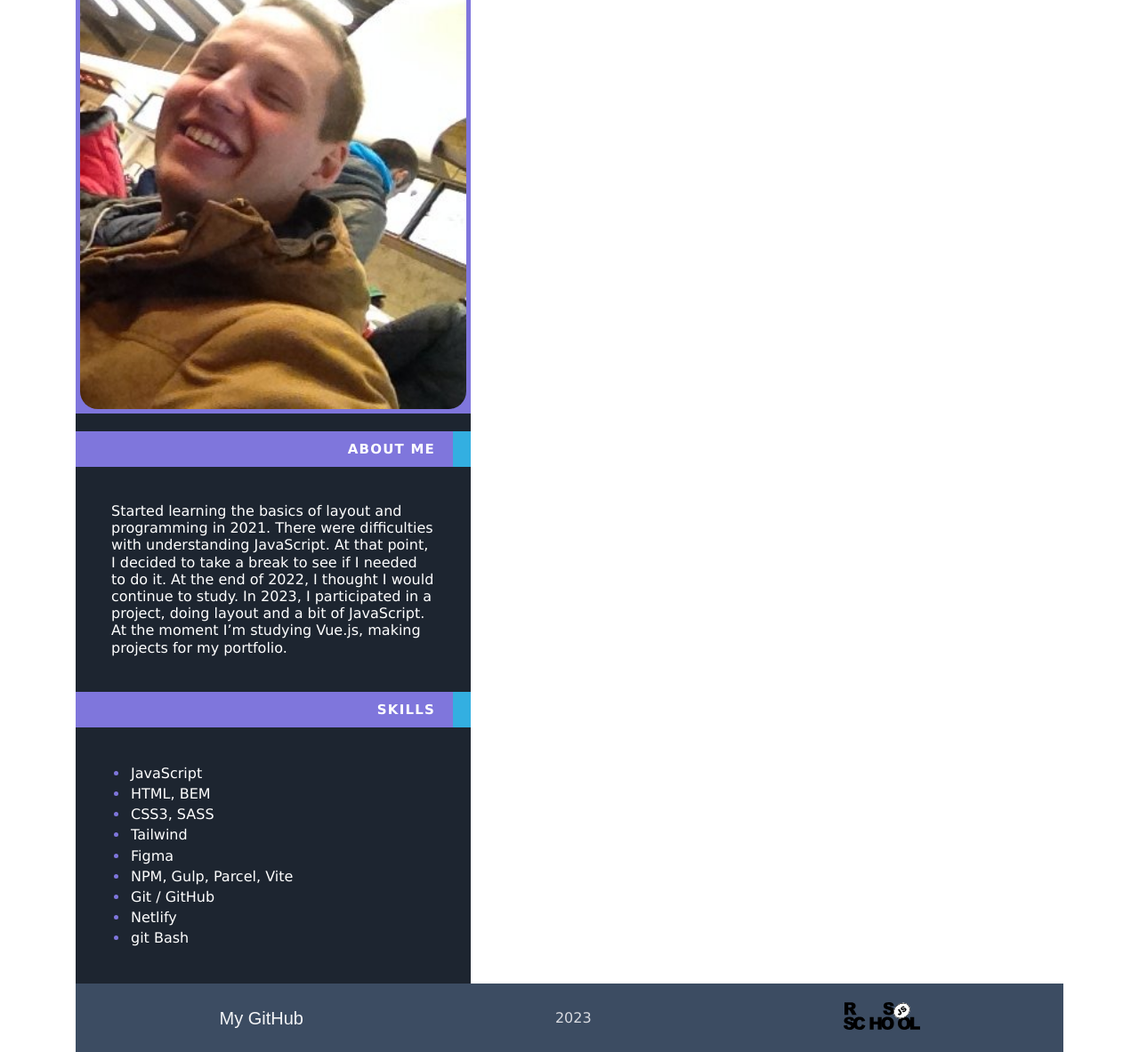
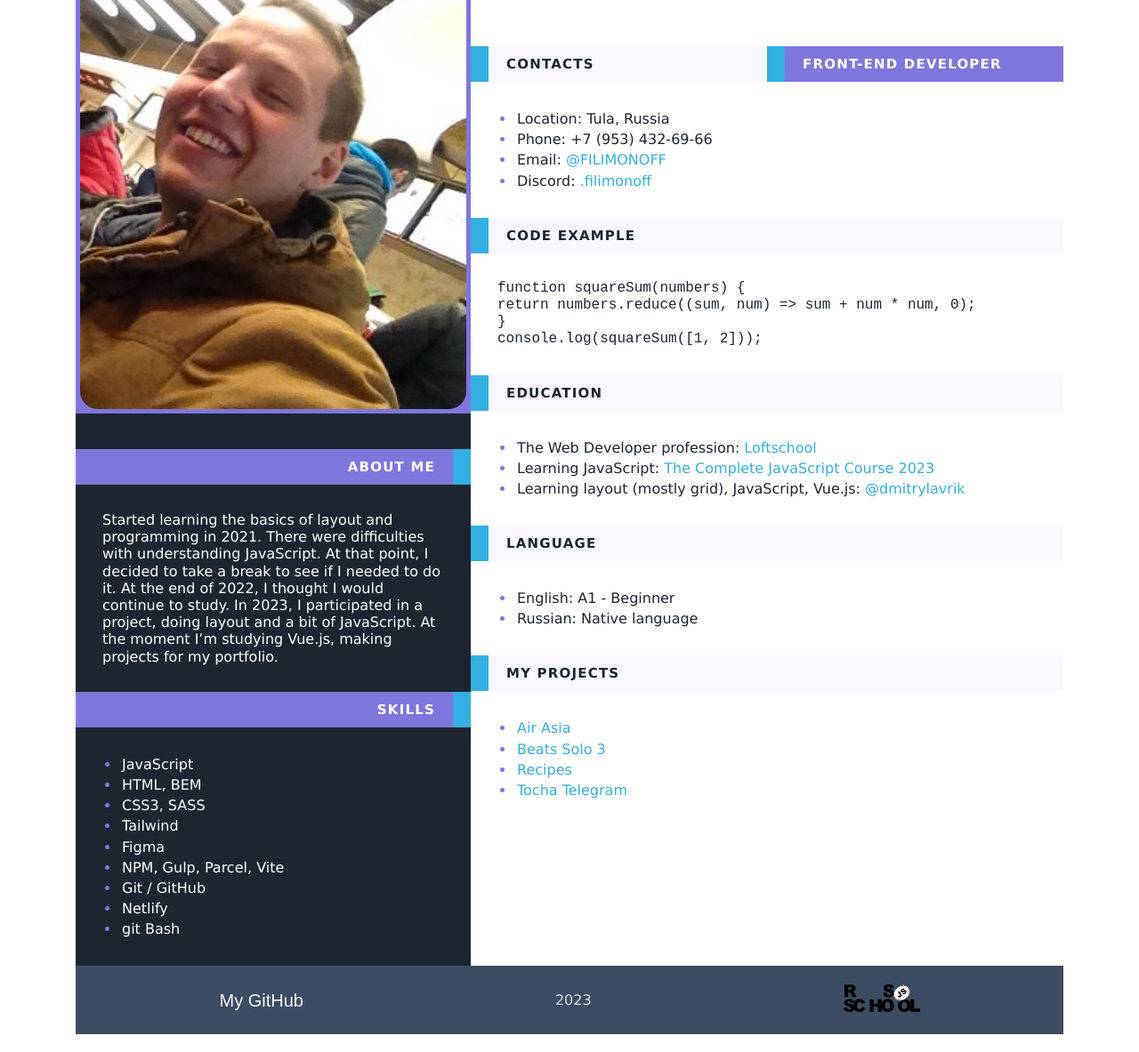
Before and after one commit to filimonich/rsschool-cv, a plain HTML site: page index.html in a window 1280 px wide. Shown: the part 240-1423 px from the top of the page at 89% size. Drawn offline with nearby package versions, Linux system fonts and the light colour scheme.

Commit message:
feat: add main__right elements and styles

```diff
--- a/index.html
+++ b/index.html
@@ -61,14 +61,83 @@
             </ul>
           </div>
         </li>
-        <ul class="main__content"></ul>
-        <ul class="main__content"></ul>
-        <ul class="main__content"></ul>
       </ul>
     </div>
     <div class="main__right main-right">
       <div class="main-right__title">
-        <h1 class="main-right__headline">Sergei Filimonov</h1>
+        <h1 class="main-right__caption">Sergei Filimonov</h1>
+        <ul class="main__contents">
+          <li class="main__content">
+            <div class="main-right__headlines">
+              <h2 class="main__headline main-right__headline headline-right-before">contacts</h2>
+              <h2 class="main__headline main-right__headline headline-right-before">front-end developer</h2>
+            </div>
+            <div class="main__block">
+              <ul class="main__lists">
+                <li class="main__list color-text"><span>Location: Tula, Russia</span></li>
+                <li class="main__list color-text"><span>Phone: +7 (953) 432-69-66</span></li>
+                <li class="main__list color-text"><span>Email:
+                    <a href="https://t.me/FILIMONOFF" target="_blank">@FILIMONOFF</a>
+                  </span></li>
+                <li class="main__list color-text"><span>Discord:
+                    <a href="https://discord.com/users/417619362388770816" target="_blank">.filimonoff</a>
+                  </span>
+                </li>
+              </ul>
+            </div>
+          </li>
+          <li class="main__content">
+            <h2 class="main__headline main-right__headline headline-right-before">code example</h2>
+            <div class="main__block">
+              <pre><code>function squareSum(numbers) {<br>return numbers.reduce((sum, num) => sum + num * num, 0);<br>}<br>console.log(squareSum([1, 2]));</code></pre>
+            </div>
+          </li>
+          <li class="main__content">
+            <h2 class="main__headline main-right__headline headline-right-before">education</h2>
+            <div class="main__block">
+              <ul class="main__lists">
+                <li class="main__list color-text"><span>The Web Developer profession:
+                    <a href="https://loftschool.com/" target="_blank">Loftschool</a>
+                  </span></li>
+                <li class="main__list color-text"><span>Learning JavaScript:
+                    <a href="https://www.udemy.com/course/the-complete-javascript-course/" target="_blank">The Complete
+                      JavaScript Course 2023</a>
+                  </span></li>
+                <li class="main__list color-text"><span>Learning layout (mostly grid), JavaScript, Vue.js:
+                    <a href="https://www.youtube.com/user/dmitrylavr" target="_blank">@dmitrylavrik</a>
+                  </span></li>
+              </ul>
+            </div>
+          </li>
+          <li class="main__content">
+            <h2 class="main__headline main-right__headline headline-right-before">language</h2>
+            <div class="main__block">
+              <ul class="main__lists">
+                <li class="main__list color-text"><span>English: A1 - Beginner</span></li>
+                <li class="main__list color-text"><span>Russian: Native language</span></li>
+              </ul>
+            </div>
+          </li>
+          <li class="main__content">
+            <h2 class="main__headline main-right__headline headline-right-before">my projects</h2>
+            <div class="main__block">
+              <ul class="main__lists">
+                <li class="main__list color-text"><span>
+                  <a href="https://filimonich.github.io/air-asia/" target="_blank">Air Asia</a>
+                </span></li>
+                <li class="main__list color-text"><span>
+                  <a href="https://github.com/filimonich/project_october" target="_blank">Beats Solo 3</a>
+                </span></li>
+                <li class="main__list color-text"><span>
+                  <a href="https://ffproject.netlify.app/" target="_blank">Recipes</a>
+                </span></li>
+                <li class="main__list color-text"><span>
+                  <a href="https://filimonich.github.io/tocha-telegram/" target="_blank">Tocha Telegram</a>
+                </span></li>
+              </ul>
+            </div>
+          </li>
+        </ul>
       </div>
       <div class="main__contents">
         <div class="main__content"></div>
--- a/style.css
+++ b/style.css
@@ -112,6 +112,15 @@ a {
   text-decoration: none;
 }
 
+pre {
+  white-space: pre-wrap;
+  font-family: Consolas, Monaco, 'Andale Mono', monospace;
+}
+
+code {
+  display: block;
+}
+
 * {
   box-sizing: border-box;
 }
@@ -188,7 +197,7 @@ header {
 }
 
 .main__block {
-  padding: 40px;
+  padding: 30px;
 }
 
 .main__lists {
@@ -206,7 +215,7 @@ header {
 
 .main__pic {
   padding: 5px;
-  margin-bottom: 20px;
+  margin-bottom: 40px;
   background-color: #7f76dc;
 }
 
@@ -241,6 +250,44 @@ header {
   background-color: #33afe1;
 }
 
+.main-right__caption {
+  padding: 80px 20px;
+  text-align: center;
+  font-family: Arial;
+  text-transform: uppercase;
+  font-size: 36px;
+  font-style: normal;
+  font-weight: 400;
+  line-height: 2;
+  letter-spacing: 0.72px;
+  color: #343434;
+}
+
+.main-right__headlines {
+  display: flex;
+  position: relative;
+}
+
+.headline-right-before::before {
+  position: absolute;
+  content: "";
+  left: 0;
+  top: 0;
+  width: 20px;
+  height: 100%;
+  background-color: #33afe1;
+}
+
+.main-right__headline {
+  text-align: left;
+  width: 100%;
+}
+
+.main-right__headline:first-child {
+  background-color: #685ed60d;
+  color: #1d2530;
+}
+
 .footer {
   display: flex;
   justify-content: space-around;
@@ -261,3 +308,11 @@ header {
   color: #33afe1;
   text-decoration: underline;
 }
+
+.color-text span, a {
+  color: #1d2530;
+}
+
+.color-text a {
+  color: #33afe1;
+}
```
